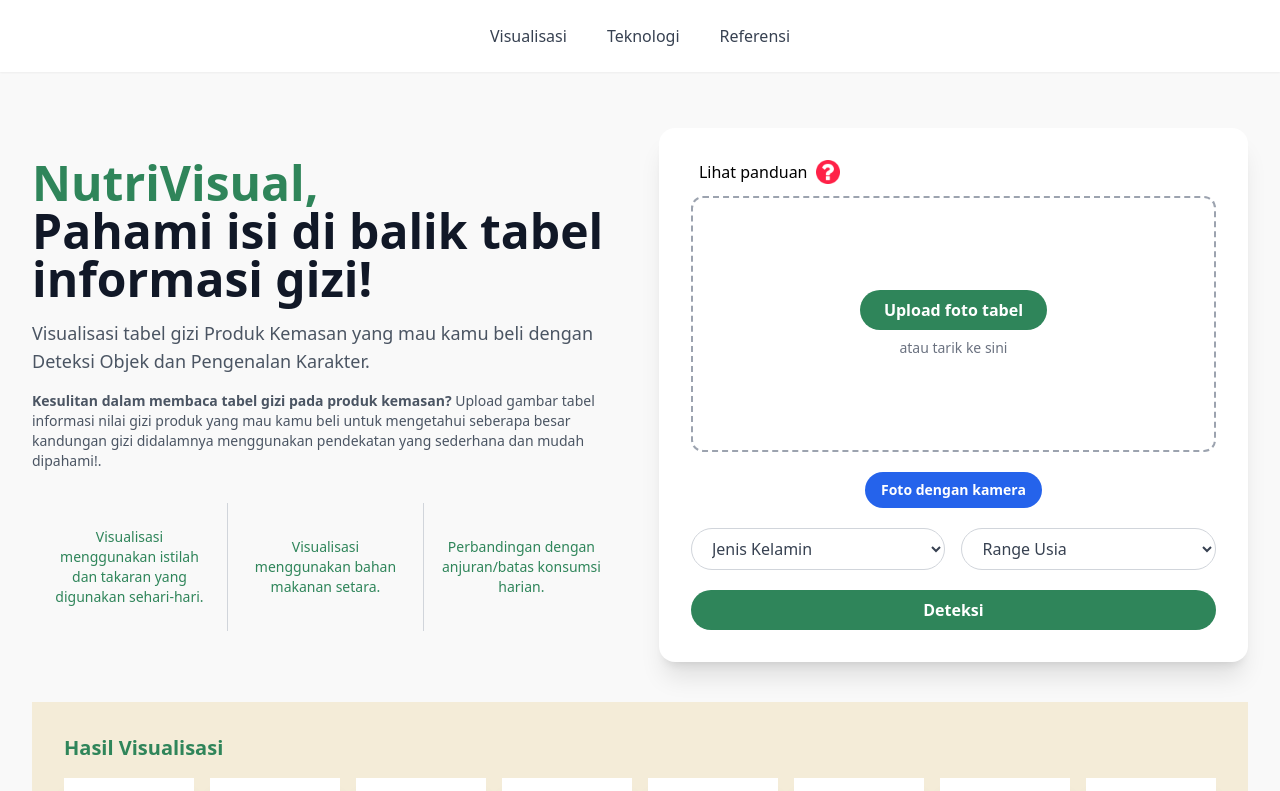
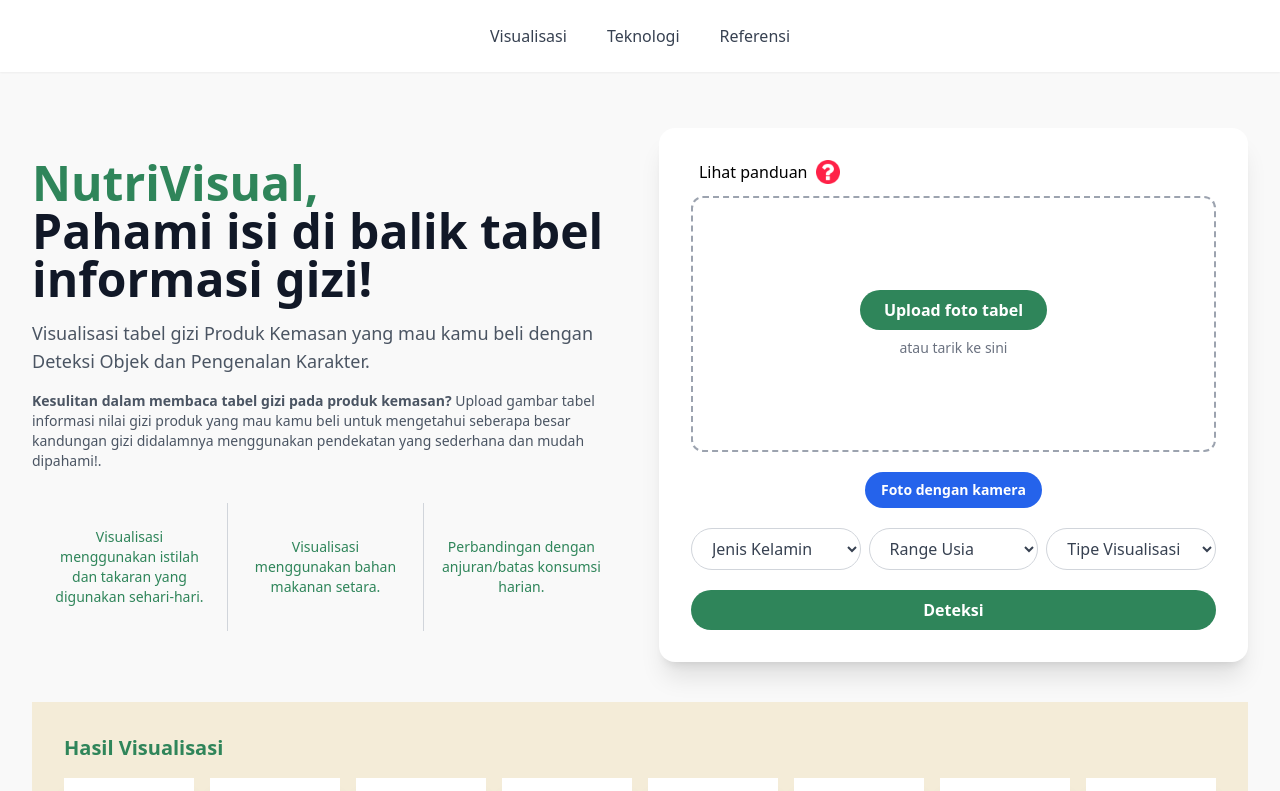
Before and after one commit to puupaax/nutrivisual-frontend, a React (Create React App) app: page / in a window 1280 px wide. Shown: the top 791 px of the page. Built offline with nearby package versions, Linux system fonts and the light colour scheme.

Commit message:
add tipe visualisasi

```diff
--- a/src/App.js
+++ b/src/App.js
@@ -31,6 +31,7 @@ function App() {
   const [loading, setLoading] = useState(false);
   const [gender, setGender] = useState("");
   const [ageRange, setAgeRange] = useState("");
+  const [visualType, setVisualType] = useState("");
 
   const { getRootProps, getInputProps, isDragActive } = useDropzone({
     accept: { "image/*": ['.jpeg', '.jpg', '.png', '.heic', '.heif'] },
@@ -45,6 +46,7 @@ function App() {
 
   const handleGenderChange = (e) => setGender(e.target.value);
   const handleAgeRangeChange = (e) => setAgeRange(e.target.value);
+  const handleVisualTypeChange = (e) => setVisualType(e.target.value);
 
   const handleSubmit = async (e) => {
     e.preventDefault();
@@ -54,6 +56,7 @@ function App() {
     formData.append("file", selectedFile);
     formData.append("gender", gender);
     formData.append("age_range", ageRange);
+    formData.append("tipe_visualisasi", visualType);
 
     try {
       setLoading(true);
@@ -253,7 +256,7 @@ function App() {
 
 
               {/* Dropdowns */}
-              <div className="flex flex-col sm:flex-row gap-4">
+              <div className="flex flex-col sm:flex-row gap-2">
                 <select
                   className="flex-1 bg-white border border-gray-300 px-4 py-2 rounded-full text-gray-700"
                   value={gender}
@@ -280,6 +283,17 @@ function App() {
                   <option value="50_64_tahun">50–64 tahun</option>
                   <option value="65_80_tahun">65–80 tahun</option>
                   <option value="80_plus_tahun">80+ tahun</option>
+                </select>
+
+                <select
+                  className="flex-1 bg-white border border-gray-300 px-4 py-2 rounded-full text-gray-700"
+                  value={visualType}
+                  onChange={handleVisualTypeChange}
+                  required
+                >
+                  <option value="" disabled>Tipe Visualisasi</option>
+                  <option value="kemasan">per 1 Kemasan</option>
+                  <option value="sajian">per 1 Sajian</option>
                 </select>
               </div>
 
@@ -447,11 +461,24 @@ function App() {
                   <div className="w-full md:w-1/2 flex flex-col items-center text-gray-600 text-sm px-4">
                     <h2 className="font-bold mb-2 text-center">Karbohidrat setara dengan:</h2>
                     <p className="text-center">
-                    {results?.data?.karbohidrat_total ? (
-                      Math.round(42 / results.data.karbohidrat_total) === 1
-                        ? '1 porsi nasi'
-                        : `1/${Math.round(42 / results.data.karbohidrat_total)} porsi nasi`
-                    ) : '-'}
+                    {results?.data?.karbohidrat_total ? (() => {
+                      const jumlahPorsi = results.data.karbohidrat_total / 42;
+                      const integerPart = Math.floor(jumlahPorsi);
+                      const fractionalPart = jumlahPorsi - integerPart;
+                      let hasil = '';
+                      if (fractionalPart < 0.2) {
+                        hasil = `${integerPart}`;
+                      } else if (fractionalPart >= 0.2 && fractionalPart < 0.4) {
+                        hasil = `${integerPart > 0 ? integerPart + ' ' : ''}¼`;
+                      } else if (fractionalPart >= 0.4 && fractionalPart < 0.6) {
+                        hasil = `${integerPart > 0 ? integerPart + ' ' : ''}½`;
+                      } else if (fractionalPart >= 0.6 && fractionalPart < 0.8) {
+                        hasil = `${integerPart > 0 ? integerPart + ' ' : ''}¾`;
+                      } else {
+                        hasil = `${integerPart + 1}`;
+                      }
+                      return hasil ? `${hasil} Porsi` : '-';
+                    })() : '-'}
                     </p>
                     {results?.perbandingan_kalori?.path && (
                       <img
```
Also changed, not shown: public/asset/guide.png.
